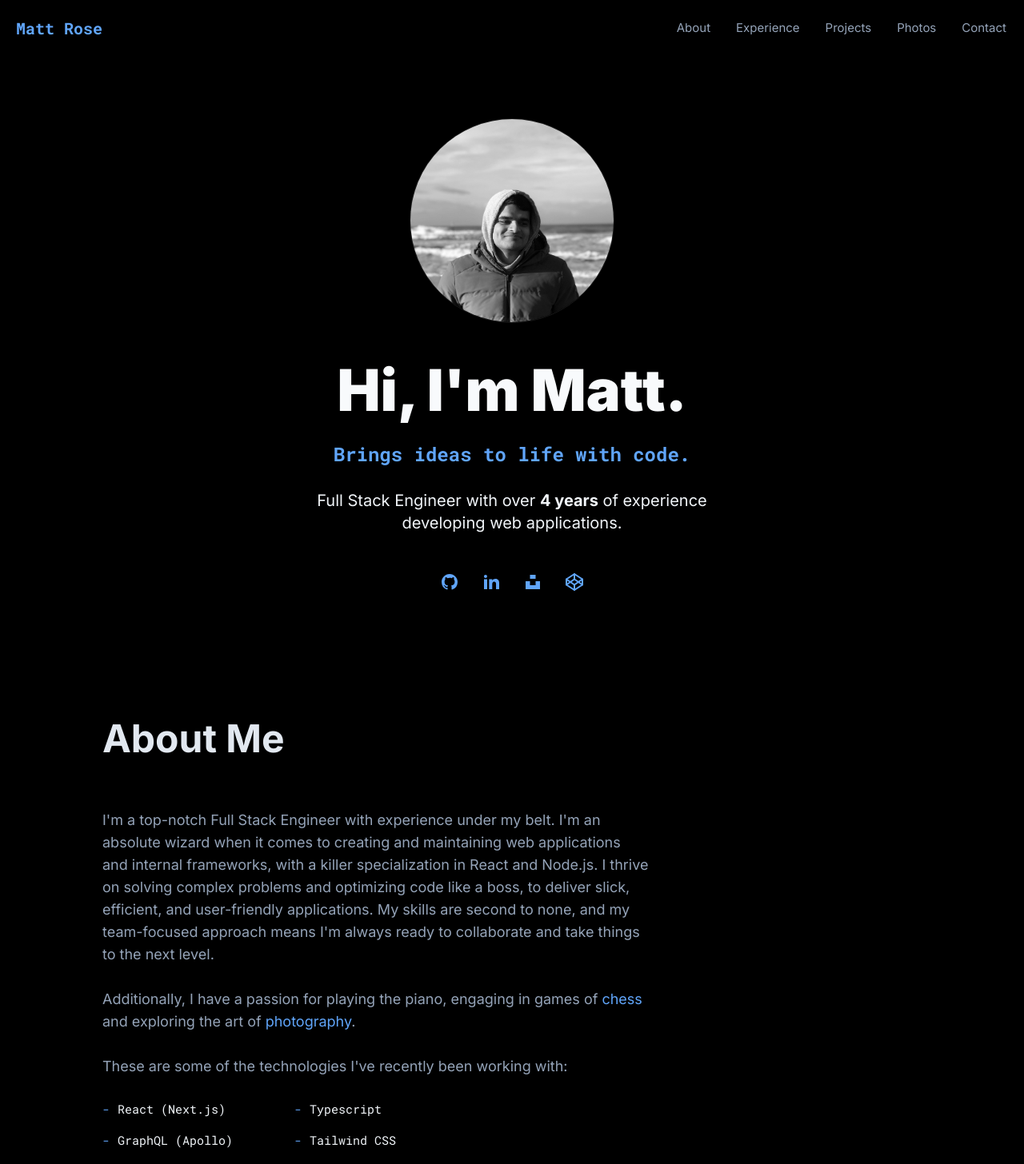
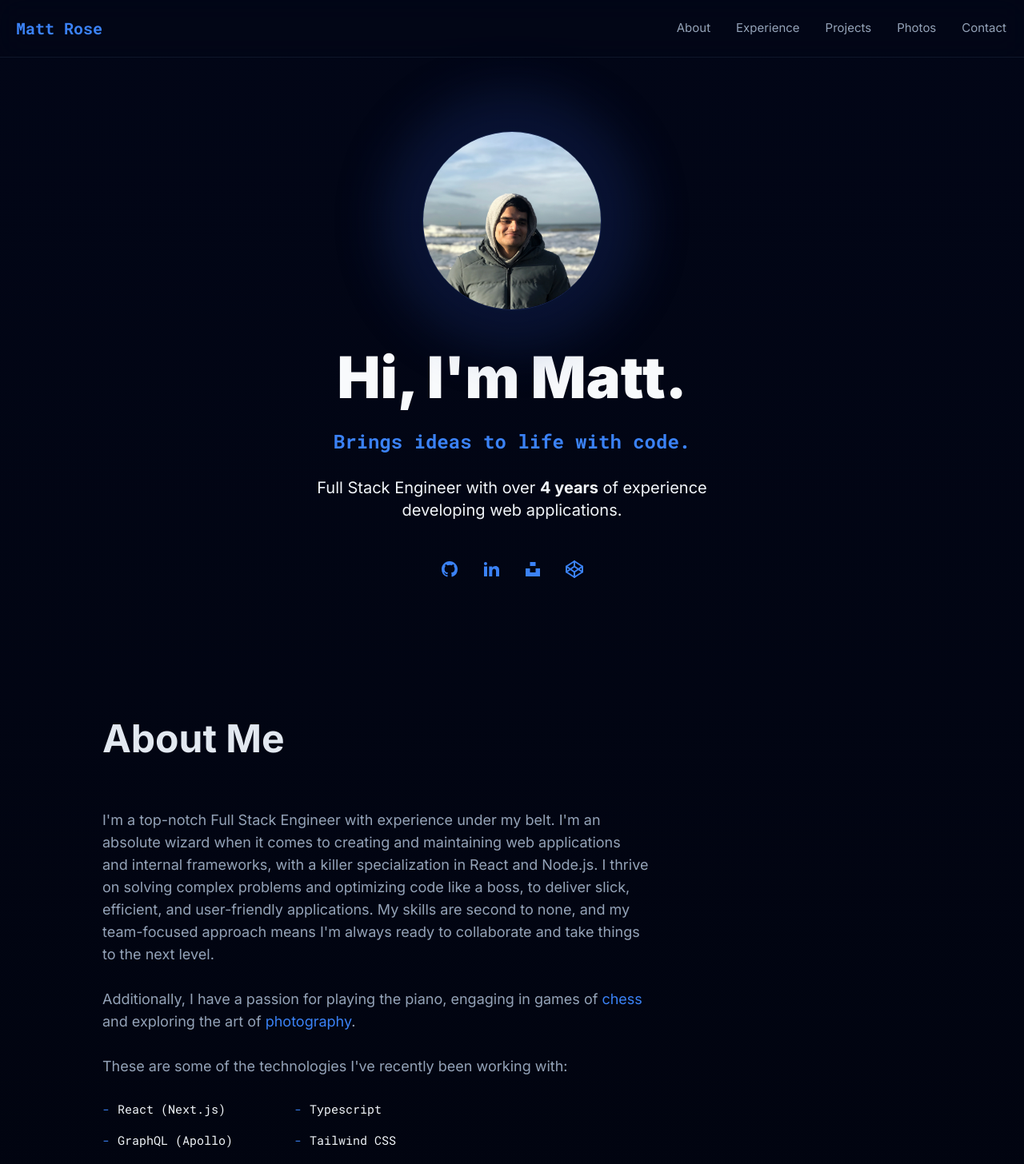
Before and after one commit to MattRoseDev/portfolio, a Next.js app: page / in a window 1280 px wide. Shown: the top 1456 px of the page at 80% size. Built offline with nearby package versions, Linux system fonts and the light colour scheme; what prettier-plugin-tailwindcss would draw is missing.

Commit message:
chore: replace primary-400 to primary-500

```diff
--- a/src/components/Header/Header.module.css
+++ b/src/components/Header/Header.module.css
@@ -1,8 +1,8 @@
 .wrapper {
-  @apply fixed top-0 left-0 right-0 z-50;
-  @apply backdrop-blur-lg filter bg-[rgba(0,0,0,0.5)];
+  @apply fixed left-0 right-0 top-0 z-50;
+  @apply border-b border-gray-900 bg-[rgba(2,6,23,0.5)] filter backdrop-blur-lg;
 
   & .header {
-    @apply mx-auto flex justify-between items-start lg:items-center max-w-7xl px-3;
+    @apply mx-auto flex max-w-7xl items-start justify-between px-3 lg:items-center;
   }
 }
--- a/src/components/Logo/Logo.module.css
+++ b/src/components/Logo/Logo.module.css
@@ -1,3 +1,3 @@
 .logo {
-  @apply font-mono font-bold text-primary-400 text-xl px-2 py-5 cursor-pointer;
+  @apply cursor-pointer px-2 py-5 font-mono text-xl font-bold text-primary-500;
 }
--- a/src/components/Section/Section.module.css
+++ b/src/components/Section/Section.module.css
@@ -2,7 +2,7 @@
   @apply text-white;
 
   & .title {
-    @apply font-bold text-5xl mt-5 mb-10 lg:mb-16 text-gray-200;
+    @apply mb-10 mt-5 text-4xl  font-bold text-gray-200 md:text-5xl lg:mb-16;
   }
 
   & .description {
--- a/src/components/SocialList/SocialList.module.css
+++ b/src/components/SocialList/SocialList.module.css
@@ -1,10 +1,10 @@
 .socialList {
-  @apply flex justify-center text-primary-400 space-x-3;
+  @apply flex justify-center space-x-3 text-primary-500;
 }
 
 .socialItem {
   @apply flex items-center justify-center;
-  @apply cursor-pointer relative p-2;
+  @apply relative cursor-pointer p-2;
   @apply hover:text-white;
   @apply transition-all duration-300;
 }
--- a/src/features/About/About.module.css
+++ b/src/features/About/About.module.css
@@ -1,27 +1,27 @@
 .about {
-  @apply pt-14 lg:pt-20 max-w-5xl px-5 lg:px-0;
+  @apply max-w-5xl px-5 pt-14 lg:px-0 lg:pt-20;
 
   & .description {
-    @apply lg:text-lg text-gray-300 lg:w-4/6 mt-3 lg:mt-4 leading-7;
+    @apply mt-3 leading-7 text-gray-300 lg:mt-4 lg:w-4/6 lg:text-lg;
   }
 
   & .skills {
-    @apply flex flex-wrap w-full lg:w-[30rem] font-mono mt-3;
+    @apply mt-3 flex w-full flex-wrap font-mono lg:w-[30rem];
 
     & .skill {
-      @apply w-full sm:w-1/2 pt-4 text-[15px] text-gray-100;
+      @apply w-full pt-4 text-[15px] text-gray-100 sm:w-1/2;
     }
 
     & .skill::before {
-      @apply content-["-"] pr-2.5 text-primary-400;
+      @apply pr-2.5 text-primary-500 content-["-"];
     }
   }
 
   & .icon {
-    @apply w-14 h-14 m-5 filter brightness-[100] opacity-10;
+    @apply m-5 h-14 w-14 opacity-10 brightness-[100] filter;
   }
 
   & .link {
-    @apply cursor-pointer text-primary-400;
+    @apply cursor-pointer text-primary-500;
   }
 }
--- a/src/features/Contact/Contact.module.css
+++ b/src/features/Contact/Contact.module.css
@@ -1,15 +1,15 @@
 .contact {
-  @apply flex flex-col justify-center items-center px-5 lg:px-0;
+  @apply flex flex-col items-center justify-center px-5 lg:px-0;
   @apply mx-auto lg:max-w-3xl;
-  @apply mb-44 lg:mb-52 pt-14 lg:pt-20;
-  @apply text-base lg:text-lg text-center;
+  @apply mb-44 pt-14 lg:mb-52 lg:pt-20;
+  @apply text-center text-base lg:text-lg;
 
   & .title {
-    @apply font-bold text-center text-4xl lg:text-5xl mb-14;
+    @apply mb-14 text-center text-4xl font-bold lg:text-5xl;
   }
 
   & .email {
-    @apply py-2 px-5 mt-10 rounded-full font-medium;
-    @apply bg-primary-400 text-gray-900;
+    @apply mt-10 rounded-full px-5 py-2 font-medium;
+    @apply bg-primary-500 text-gray-900;
   }
 }
--- a/src/features/Hero/Hero.module.css
+++ b/src/features/Hero/Hero.module.css
@@ -3,8 +3,9 @@
   @apply mx-auto min-h-screen max-w-[50rem] px-5 text-white;
 
   & .avatar {
-    @apply relative h-64 w-64 overflow-hidden bg-cover grayscale hover:grayscale-0;
-    @apply mt-24 mb-12 rounded-full border border-gray-900 shadow lg:my-12 lg:mt-24;
+    @apply relative h-56 w-56 overflow-hidden bg-cover;
+    @apply mb-12 mt-24 rounded-full border border-primary-950 lg:my-12 lg:mt-24;
+    @apply shadow-[0_0_60px_50px_rgba(30,58,138,0.25)];
   }
 
   & .bigHeading {
@@ -12,7 +13,7 @@
   }
 
   & .smallHeading {
-    @apply text-center text-2xl text-primary-400;
+    @apply text-center text-2xl text-primary-500;
     @apply my-2 font-mono font-bold;
   }
 
--- a/src/features/Projects/Projects.module.css
+++ b/src/features/Projects/Projects.module.css
@@ -1,15 +1,15 @@
 .projects {
-  @apply max-w-5xl px-5 lg:px-0 pt-14 lg:pt-20;
+  @apply max-w-5xl px-5 pt-14 lg:px-0 lg:pt-20;
 
   & .project {
-    @apply flex flex-col items-end lg:flex-row justify-end w-full relative mb-10 lg:mb-16;
+    @apply relative mb-10 flex w-full flex-col items-end justify-end lg:mb-16 lg:flex-row;
 
     & .contentWrapper {
-      @apply border border-gray-800 bg-gray-900 rounded-xl shadow-lg overflow-hidden;
-      @apply lg:absolute lg:border-none left-0 z-20 lg:shadow-none lg:bg-transparent;
+      @apply overflow-hidden rounded-xl border border-gray-800 bg-gray-950 shadow-lg;
+      @apply left-0 z-20 lg:absolute lg:border-none lg:bg-transparent lg:shadow-none;
 
       & .image {
-        @apply w-full lg:hidden filter grayscale-[1] hover:grayscale-0;
+        @apply w-full grayscale-[1] filter hover:grayscale-0 lg:hidden;
         @apply border border-gray-800 shadow;
         @apply transition-all duration-500;
       }
@@ -18,27 +18,27 @@
         @apply p-4 lg:p-0;
 
         & .title {
-          @apply text-2xl font-bold font-mono mb-3 lg:mb-5;
+          @apply mb-3 font-mono text-2xl font-bold lg:mb-5;
         }
 
         & .description {
-          @apply text-gray-400 bg-gray-900 lg:border border-gray-800;
+          @apply border-gray-800 bg-gray-950 text-gray-400 lg:border;
           @apply lg:rounded-xl lg:shadow-xl;
-          @apply w-11/12 text-sm pb-1 leading-6;
-          @apply lg:w-[30rem] lg:text-base lg:py-5 lg:px-5;
+          @apply w-11/12 pb-1 text-sm leading-6;
+          @apply lg:w-[30rem] lg:px-5 lg:py-5 lg:text-base;
         }
 
         & .tags {
-          @apply flex flex-wrap justify-start text-primary-400 lg:pl-1;
+          @apply flex flex-wrap justify-start text-primary-500 lg:pl-1;
           & .tag {
-            @apply text-xs lg:text-sm font-mono mr-4 mt-3 lg:mt-5;
+            @apply mr-4 mt-3 font-mono text-xs lg:mt-5 lg:text-sm;
           }
         }
 
         & .links {
-          @apply flex text-gray-400 space-x-7 pt-5;
+          @apply flex space-x-7 pt-5 text-gray-400;
           & .link {
-            @apply text-sm font-mono;
+            @apply font-mono text-sm;
 
             &:hover {
               & .icon {
@@ -48,7 +48,7 @@
             }
 
             & .icon {
-              @apply w-5 h-5 lg:w-6 lg:h-6 stroke-2;
+              @apply h-5 w-5 stroke-2 lg:h-6 lg:w-6;
               @apply transition-all duration-300;
             }
           }
@@ -57,10 +57,10 @@
     }
 
     & .imageWrapper {
-      @apply hidden lg:block lg:w-3/5 relative rounded-xl overflow-hidden border border-gray-900;
+      @apply relative hidden overflow-hidden rounded-xl border border-gray-900 lg:block lg:w-3/5;
 
       & .image {
-        @apply w-full filter grayscale-[1] hover:grayscale-0;
+        @apply w-full grayscale-[1] filter hover:grayscale-0;
         @apply border border-gray-800 shadow;
         @apply transition-all duration-500;
       }
--- a/src/styles/globals.css
+++ b/src/styles/globals.css
@@ -5,7 +5,7 @@
 @layer base {
   html,
   body {
-    @apply bg-black p-0 m-0 scroll-smooth;
+    @apply m-0 scroll-smooth bg-gradient-to-b from-gray-950 to-black  p-0;
   }
 
   * {
```
Also changed, not shown: 1 other file (tests, documents, lock files or other folders).
